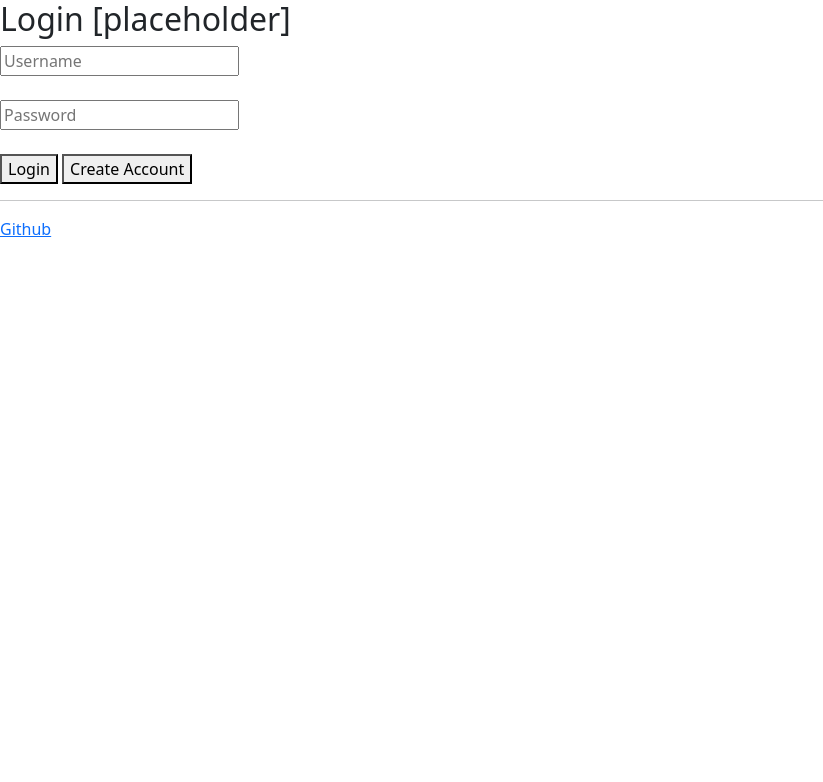
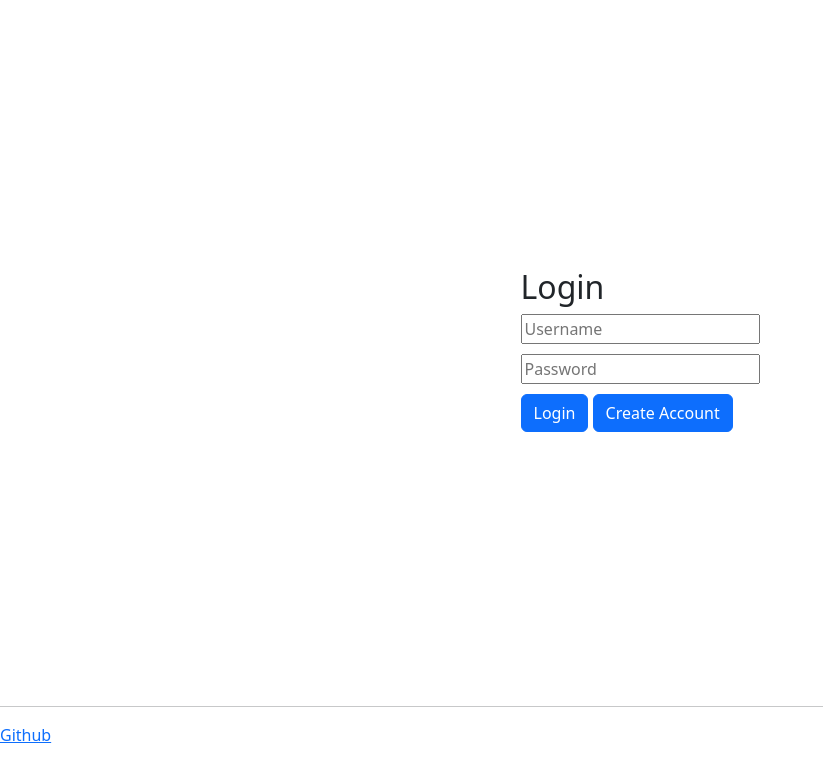
Before and after one commit to KennionBYUCS/startup, a plain HTML site: page login.html in a window 1280 px wide. Shown: the whole page, without its empty margins (0-823 px from the left). Drawn offline with nearby package versions, Linux system fonts and the light colour scheme.

Commit message:
Format login screen

```diff
--- a/login.html
+++ b/login.html
@@ -9,21 +9,38 @@
       integrity="sha384-rbsA2VBKQhggwzxH7pPCaAqO46MgnOM80zW1RWuH61DGLwZJEdK2Kadq2F9CUG65"
       crossorigin="anonymous"
     />
+
+    <link rel="stylesheet" href="main.css" />
+
     <title>Login</title>
     <link rel="icon" href="favicon.ico" />
+
+    <!--formatted here for readability reasons-->
+    <style>
+      .login-form {
+          margin-top: 20px;
+      }
+      .login-form input[type="text"],
+      .login-form input[type="password"],
+      .login-form button {
+          margin-bottom: 10px;
+      }
+    </style>
   </head>
 
   <body>
     <main>
-      <h2>Login [placeholder]</h2>
-      <form method="get" action="select.html">
-        <input type="text" id="name" placeholder="Username" />
-        <br /><br />
-        <input type="text" id="password" placeholder="Password" />
-        <br /><br />
-        <button type="submit">Login</button>
-        <button type="submit">Create Account</button>
-      </form>
+      <div class="login-form">
+        <h2>Login</h2>
+        <form method="get" action="select.html">
+          <input type="text" id="name" placeholder="Username" />
+          <br>
+          <input type="text" id="password" placeholder="Password" />
+          <br>
+          <button class="btn btn-primary" type="submit">Login</button>
+          <button class="btn btn-primary" type="submit">Create Account</button>
+        </form>
+      </div>
     </main>
 
     <script
--- a/main.css
+++ b/main.css
@@ -27,14 +27,6 @@ main {
   flex-direction: column;
   align-items: center;
   justify-content: space-around;
-}
-
-h1 {
-  font-size: 60px;
-}
-
-h2 {
-  font-size: 40px;
 }
 
 .left-button-offset {
```
Also changed, not shown: index.html (+2 -2 lines).
